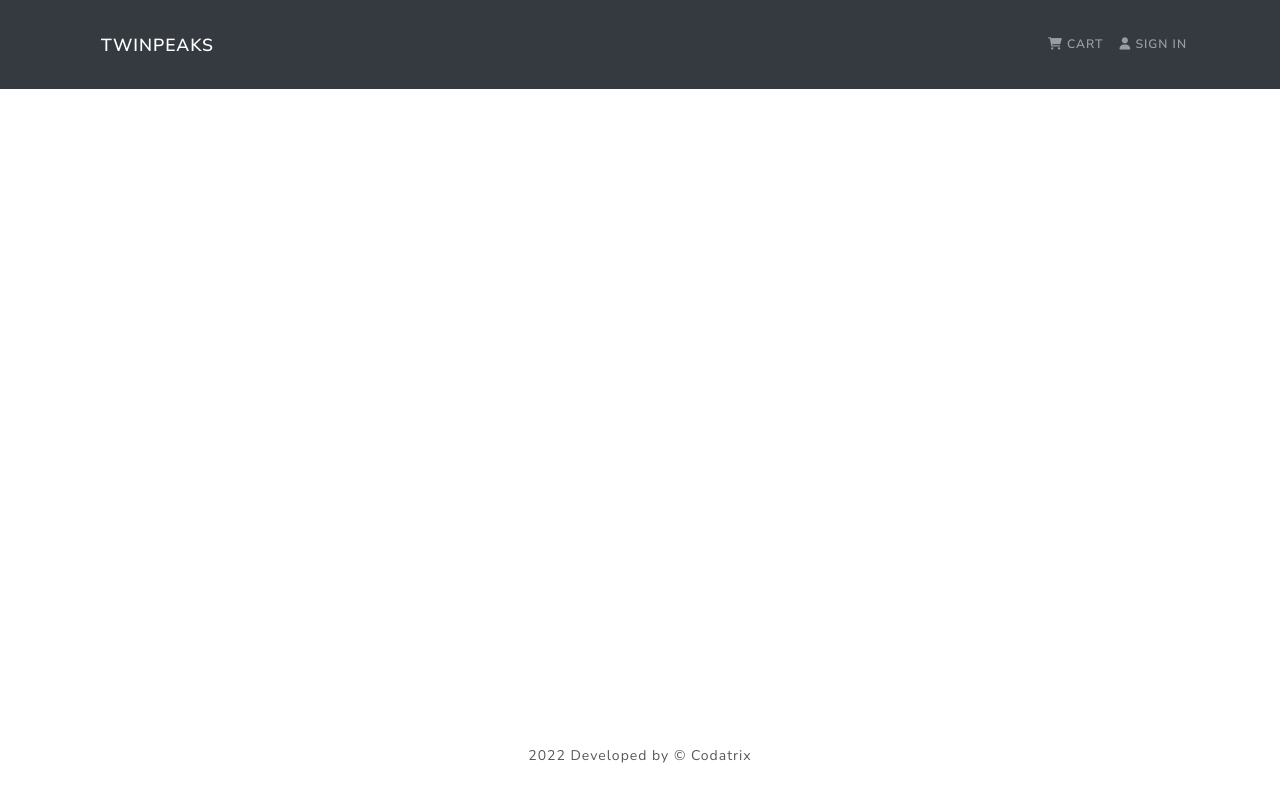
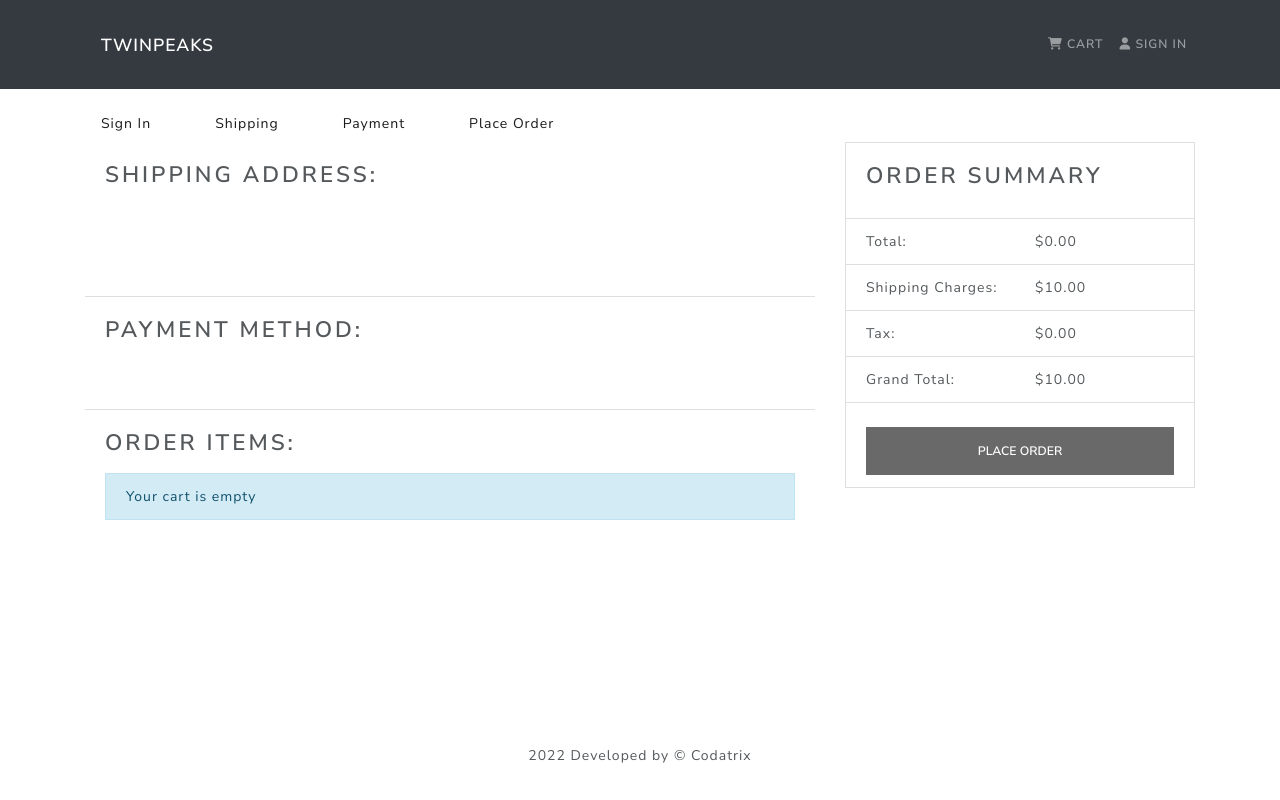
Before and after one commit to Codatrix1/TwinPeaks-MERN-Store, a React (Create React App) app in the folder frontend/: page /placeorder in a window 1280 px wide. Built offline with nearby package versions, Linux system fonts and the light colour scheme.

Commit message:
Place Order Screen

```diff
--- a/frontend/src/App.js
+++ b/frontend/src/App.js
@@ -15,6 +15,7 @@
 import ProfileScreen from "./screens/ProfileScreen";
 import ShippingScreen from "./screens/ShippingScreen";
 import PaymentScreen from "./screens/PaymentScreen";
+import PlaceOrderScreen from "./screens/PlaceOrderScreen";
 
 //-----------------
 // React Component
@@ -34,6 +35,7 @@
           <Route path="/cart/:id?" component={CartScreen} />
           <Route path="/shipping" component={ShippingScreen} />
           <Route path="/payment" component={PaymentScreen} />
+          <Route path="/placeorder" component={PlaceOrderScreen} />
         </Container>
       </main>
 
--- /dev/null
+++ b/frontend/src/screens/PlaceOrderScreen.jsx
@@ -0,0 +1,158 @@
+import React, { useState } from "react";
+import { Button, Row, Col, ListGroup, Image, Card } from "react-bootstrap";
+import { Link } from "react-router-dom";
+
+// import components
+import Message from "../components/Message";
+import CheckoutSteps from "../components/CheckoutSteps";
+
+// redux stuff
+import { useDispatch, useSelector } from "react-redux";
+
+//------------------
+// React Component
+//------------------
+const PlaceOrderScreen = () => {
+  // useSelector
+  const cart = useSelector((state) => state.cart);
+
+  //-------------------
+  // Calculate Prices
+  //-------------------
+  const addDecimals = (num) => {
+    return (Math.round(num * 100) / 100).toFixed(2);
+  };
+
+  cart.itemsPrice = addDecimals(
+    cart.cartItems.reduce((accum, item) => accum + item.price * item.qty, 0)
+  );
+  cart.shippingPrice = addDecimals(cart.itemsPrice > 100 ? 0 : 10);
+  cart.taxPrice = addDecimals(Number((0.15 * cart.itemsPrice).toFixed(2)));
+  cart.totalPrice = addDecimals(
+    +cart.itemsPrice + +cart.shippingPrice + +cart.taxPrice
+  );
+  // placeOrderHandler
+  const placeOrderHandler = () => {
+    console.log("Place Order");
+  };
+
+  return (
+    <React.Fragment>
+      <CheckoutSteps step1 step2 step3 step4 />
+
+      <Row>
+        <Col md={8}>
+          <ListGroup variant="flush">
+            <ListGroup.Item>
+              <h2>Shipping Address:</h2>
+              <p>
+                {cart.shippingAddress.address} <br />
+                {cart.shippingAddress.city} <br />
+                {cart.shippingAddress.postalCode} <br />
+                {cart.shippingAddress.country}
+              </p>
+            </ListGroup.Item>
+
+            <ListGroup.Item>
+              <h2>Payment Method:</h2>
+              <p>
+                {cart.paymentMethod} <br />
+              </p>
+            </ListGroup.Item>
+
+            <ListGroup.Item>
+              <h2>Order Items:</h2>
+
+              {cart.cartItems.length === 0 ? (
+                <Message variant="info">Your cart is empty</Message>
+              ) : (
+                <ListGroup variant="flush">
+                  {cart.cartItems.map((item, index) => (
+                    <ListGroup.Item key={index}>
+                      <Row>
+                        <Col md={1}>
+                          <Image
+                            src={item.image}
+                            alt={item.name}
+                            fluid
+                            rounded
+                          />
+                        </Col>
+                        <Col>
+                          <Link to={`/products/${item.product}`}>
+                            {item.name}
+                          </Link>
+                        </Col>
+                        <Col md={4}>
+                          {item.qty} x ${item.price} = $
+                          {(item.qty * item.price).toFixed(2)}
+                        </Col>
+                      </Row>
+                    </ListGroup.Item>
+                  ))}
+                </ListGroup>
+              )}
+            </ListGroup.Item>
+          </ListGroup>
+        </Col>
+
+        <Col md={4}>
+          <Card>
+            <ListGroup variant="flush">
+              <ListGroup.Item>
+                <h2>Order Summary</h2>
+              </ListGroup.Item>
+
+              <ListGroup.Item>
+                <Row>
+                  <Col>Total:</Col>
+                  <Col>${cart.itemsPrice}</Col>
+                </Row>
+              </ListGroup.Item>
+
+              <ListGroup.Item>
+                <Row>
+                  <Col>Shipping Charges:</Col>
+                  <Col>${cart.shippingPrice}</Col>
+                </Row>
+              </ListGroup.Item>
+
+              <ListGroup.Item>
+                <Row>
+                  <Col>Tax:</Col>
+                  <Col>${cart.taxPrice}</Col>
+                </Row>
+              </ListGroup.Item>
+
+              <ListGroup.Item>
+                <Row>
+                  <Col>Grand Total:</Col>
+                  <Col>${cart.totalPrice}</Col>
+                </Row>
+              </ListGroup.Item>
+
+              <ListGroup.Item>
+                {/* Place Order Button Field*/}
+                <Button
+                  type="submit"
+                  variant="primary"
+                  className="btn-block"
+                  style={{ marginTop: "12px" }}
+                  disabled={cart.cartItems === 0 || !cart.paymentMethod}
+                  onClick={placeOrderHandler}
+                >
+                  Place Order
+                </Button>
+              </ListGroup.Item>
+            </ListGroup>
+          </Card>
+        </Col>
+      </Row>
+    </React.Fragment>
+  );
+};
+
+//----------------
+// Default Export
+//----------------
+export default PlaceOrderScreen;
```
